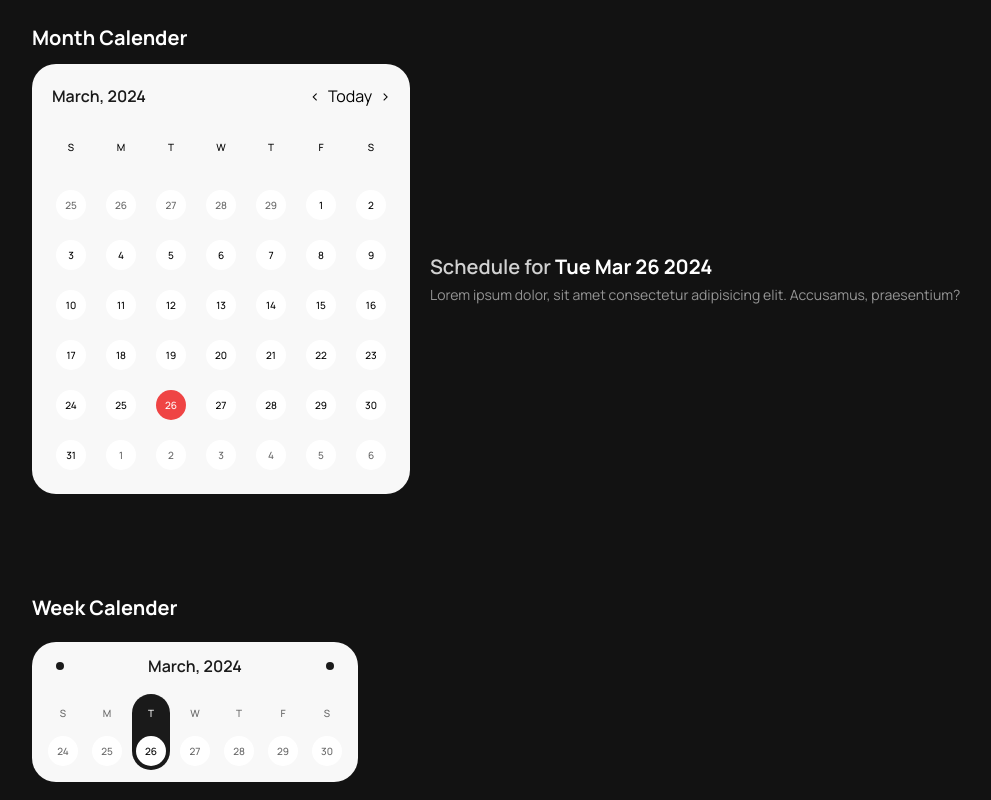
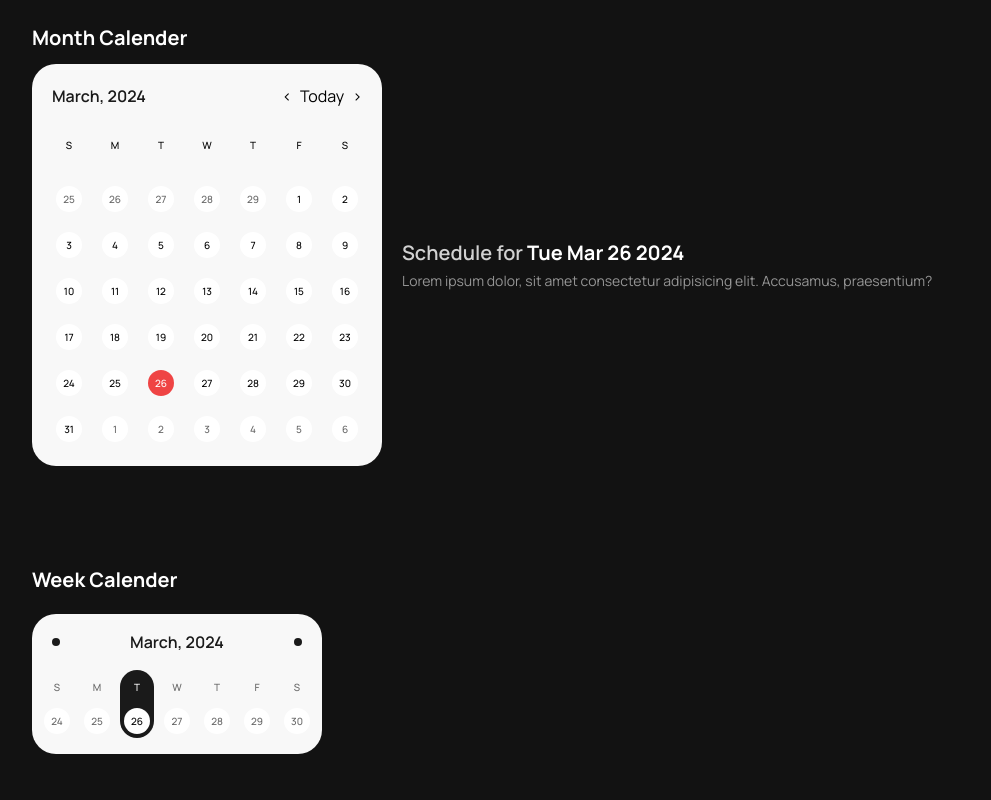
Before and after one commit to AJ1732/capstone_schoolbase_lms, a React (Vite) app: page / in a window 1280 px wide. Shown: the part 2020-2820 px from the top of the page, without its empty margins (48-1039 px from the left). Built offline with nearby package versions, Linux system fonts and the light colour scheme.

Commit message:
style: adjust spacing and height

```diff
--- a/src/components/Calender/Calender.css
+++ b/src/components/Calender/Calender.css
@@ -10,7 +10,7 @@
   display: grid;
   place-content: center;
 
-  min-width: 30px;
+  min-width: 26px;
   width: fit-content;
   aspect-ratio: 1;
   font-size: 10px;
--- a/src/components/Calender/Calender.jsx
+++ b/src/components/Calender/Calender.jsx
@@ -58,7 +58,7 @@ export const MonthCalender = () => {
 
 export const WeekCalender = () => {
   return (
-    <div className='bg-[#F8F8F8] size-fit p-3 text-black rounded-3xl'>
+    <div className='bg-[#F8F8F8] size-fit py-4 px-2 text-black rounded-3xl'>
       {/* MONTH */}
       <div className='flex justify-between items-center px-3 mb-4'>
         <div className='size-2 rounded-full bg-[#1A1A1A]'></div>
--- a/src/components/TodoList/TodoList.jsx
+++ b/src/components/TodoList/TodoList.jsx
@@ -79,7 +79,7 @@ const TodoList = () => {
         <h3 className='text-lg'>To Do List</h3>
 
         {/* TODO LIST */}
-        <ul className='h-full | text-sm space-y-3 | overflow-y-scroll no-scrollbar'>
+        <ul className='max-h-64 h-full | text-sm space-y-3 | overflow-y-scroll no-scrollbar'>
           {todos.map(({ id, task, subject, time, completed }) => (
             <li key={id} className={`${completed && 'line-through'}`} onDoubleClick={() => handleDelete(id)}>
               <div className='flex justify-start items-start gap-3'>
```
